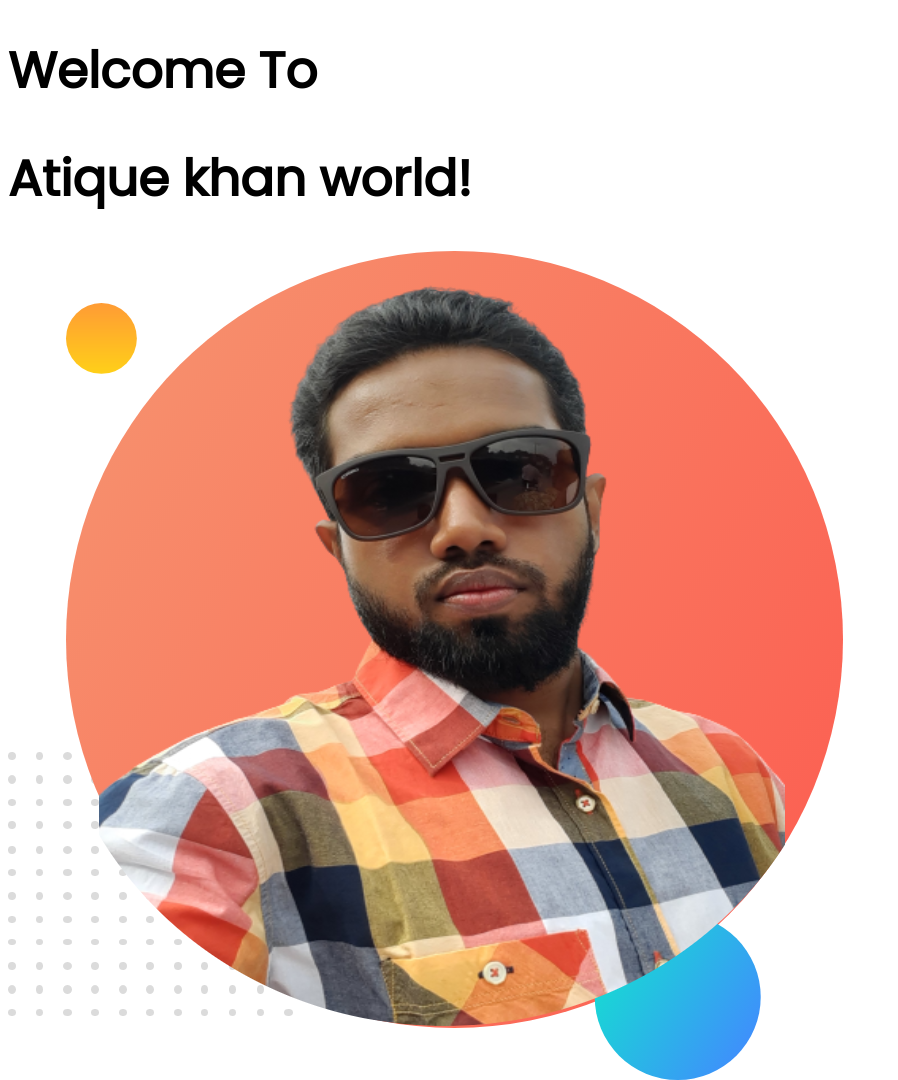
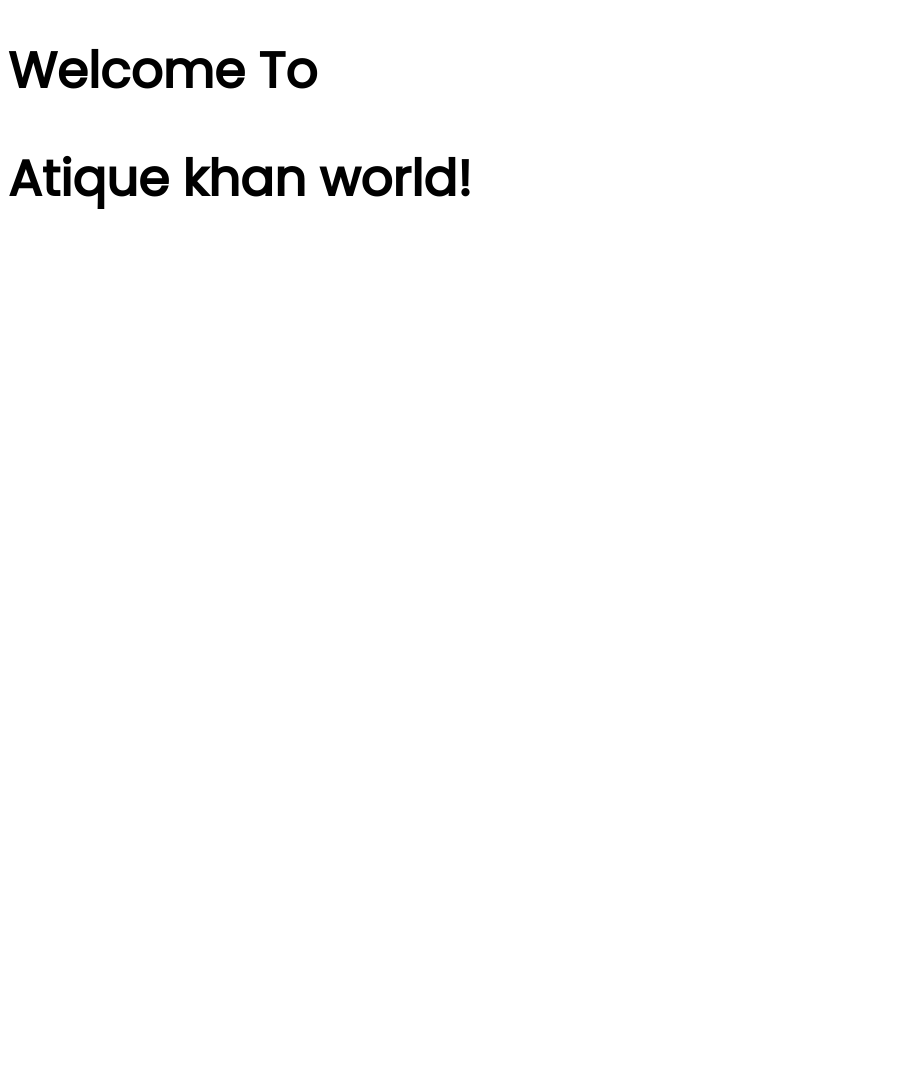
Before and after one commit to mdatique/developer-portfolio, a plain HTML site: page index.html in a window 1280 px wide. Shown: the whole page, without its empty margins (0-898 px from the left). After the commit the page ends 800 px from the top, so only its background shows below. Drawn offline with Linux system fonts and the light colour scheme.

Commit message:
Update index.html

```diff
--- a/index.html
+++ b/index.html
@@ -13,6 +13,5 @@
 <body>
     <h1>Welcome To</h1>
     <h1>Atique khan world!</h1>
-    <img src="showOff/my-bg.png" alt="">
 </body>
 </html>
```
